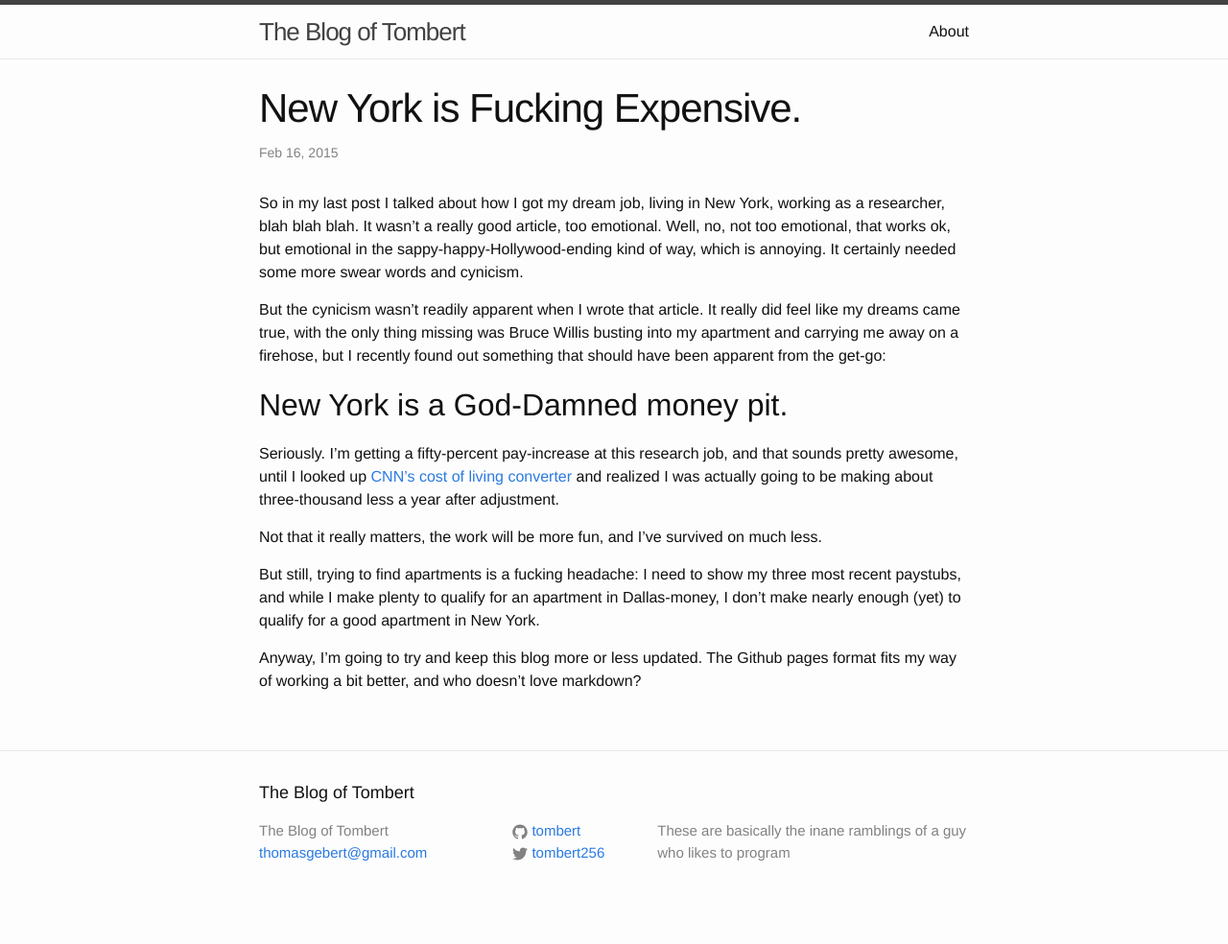
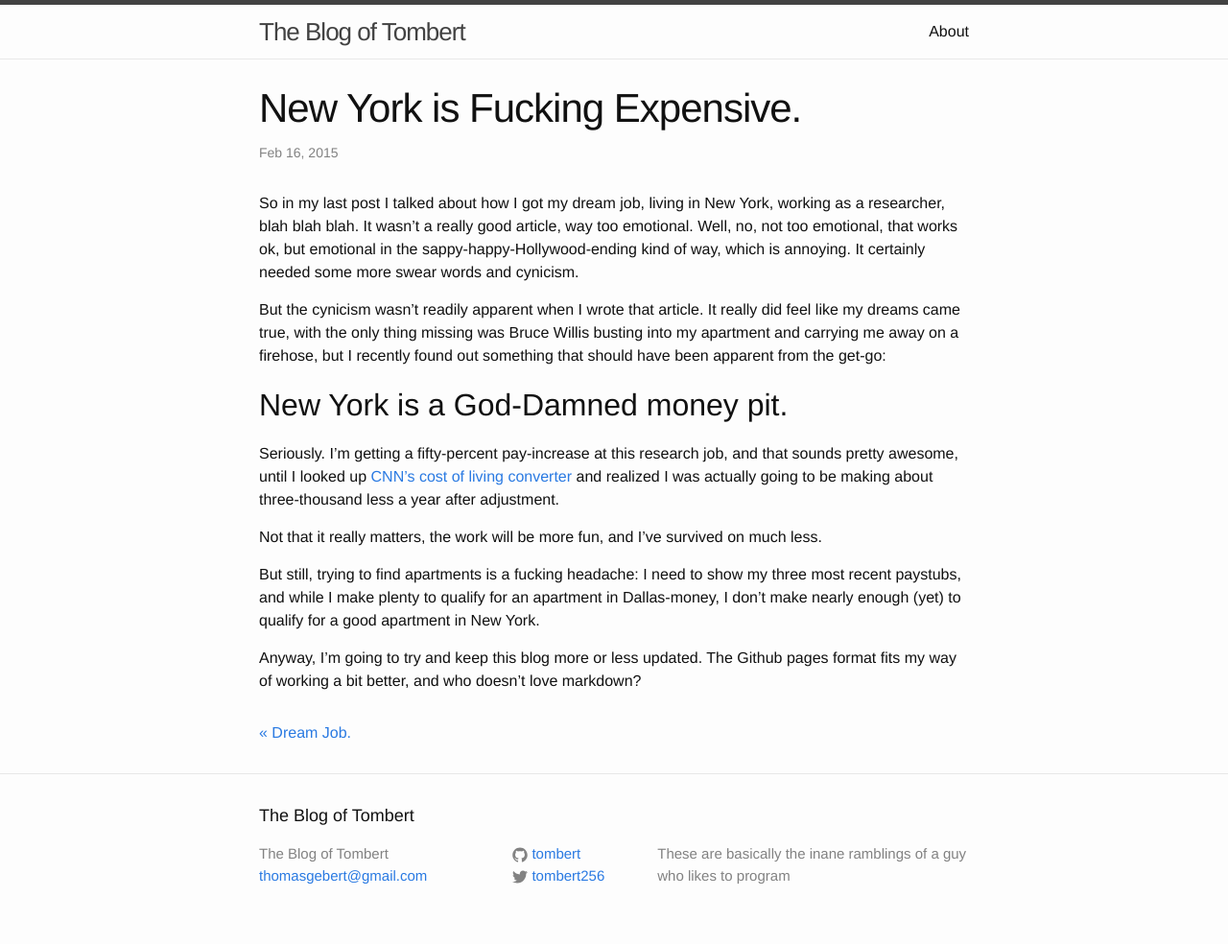
Before and after one commit to Tombert/tombert.github.io2, a Jekyll site: the page built from _posts/2015-02-16-New-York-Fucking-Expensive.markdown, in a window 1280 px wide. Shown: the whole page at 96% size. Built offline with Jekyll 4.4.1, drawn with Linux system fonts in a browser that asks for light colours; before the commit the page ends 960 px from its top, so only the background shows below that.

Commit message:
A couple fixes.

```diff
--- a/_layouts/post.html
+++ b/_layouts/post.html
@@ -11,5 +11,17 @@ layout: default
   <article class="post-content">
     {{ content }}
   </article>
+        <div class="left">
+        {% if page.previous.url %}
+                <a href="{{page.previous.url}}" title="Previous Post:
+{{page.previous.title}}">&laquo; {{page.previous.title}}</a>
+        {% endif %}
+        </div>
 
+        <div class="right">
+        {% if page.next.url %}
+                <a href="{{page.next.url}}" title="next Post:
+{{page.next.title}}">{{page.next.title}} &raquo; </a>
+        {% endif %}
+        </div>
 </div>
--- a/_posts/2015-02-16-New-York-Fucking-Expensive.markdown
+++ b/_posts/2015-02-16-New-York-Fucking-Expensive.markdown
@@ -4,7 +4,7 @@ title:  "New York is Fucking Expensive."
 date:   2015-02-16 23:29:40
 ---
 
-So in my last post I talked about how I got my dream job, living in New York, working as a researcher, blah blah blah.  It wasn't a really good article, too emotional.  Well, no, not too emotional, that works ok, but emotional in the sappy-happy-Hollywood-ending kind of way, which is annoying.  It certainly needed some more swear words and cynicism.
+So in my last post I talked about how I got my dream job, living in New York, working as a researcher, blah blah blah.  It wasn't a really good article, way too emotional.  Well, no, not too emotional, that works ok, but emotional in the sappy-happy-Hollywood-ending kind of way, which is annoying.  It certainly needed some more swear words and cynicism.
 
 But the cynicism wasn't readily apparent when I wrote that article.  It really did feel like my dreams came true, with the only thing missing was Bruce Willis busting into my apartment and carrying me away on a firehose, but I recently found out something that should have been apparent from the get-go:
 
```
